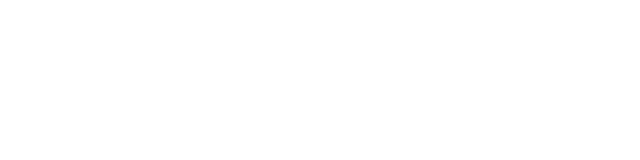
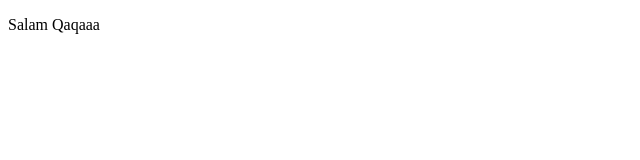
Before and after one commit to alimovabdulla/AngularExample, an Angular app: page / in a window 1280 px wide. Shown: the top 160 px of the page, without its empty margins (0-640 px from the left). Built offline with nearby package versions, Linux system fonts and the light colour scheme.

Commit message:
ChildToParentCommunication

```diff
--- a/src/app/app.component.ts
+++ b/src/app/app.component.ts
@@ -3,15 +3,23 @@
 import { CustomDirective } from './customdirectives/custom.directive';
 import { StructuralDirective } from './customstructuraldirectives/structural.directive';
 import { MypipePipe } from './custompipes/mypipe.pipe';
-import { ParentComponent } from "./parenttochild/parent/parent.component";
-import { ChildComponent } from "./parenttochild/child/child.component";
+import { ParentComponent2 } from './childtoparent/parent2/parent2.component';
+import { ChildComponent2 } from './childtoparent/child2/child2.component'; // Düzgün ad və yol
 
 @Component({
   selector: 'app-root',
   standalone: true,
-  imports: [RouterOutlet, CustomDirective, StructuralDirective, MypipePipe, ParentComponent, ChildComponent],
-  template: `     `,
-  styleUrl: './app.component.scss',
+  imports: [
+    RouterOutlet,
+    CustomDirective,
+    StructuralDirective,
+    MypipePipe,
+    ParentComponent2,
+    ChildComponent2,
+  ],
+  template: `<app-parent2></app-parent2>
+  `,
+  styleUrls: ['./app.component.scss'],
 })
 export class AppComponent {
   title = 'Example';
--- /dev/null
+++ b/src/app/childtoparent/child2/child2.component.ts
@@ -0,0 +1,18 @@
+import { Component, EventEmitter, OnInit, Output } from '@angular/core';
+
+// Angular komponentini yaradırıq. Komponentin 'selector', 'standalone' və 'template' xüsusiyyətlərini müəyyən edirik.
+@Component({
+  selector: 'app-child2', // Komponenti istifadə edərkən HTML şablonunda bu adla istinad edəcəyik.
+  standalone: true, // Komponentin 'standalone' olması, Angular moduluna bağlı olmadan işləyə biləcəyini göstərir.
+  template: ``, // Komponentin şablonu burada boşdur. Şablon daxilində HTML yerləşdirilə bilər.
+})
+export class ChildComponent2 implements OnInit {
+  // Komponenti 'OnInit' interfeysini həyata keçirərək hazırlayırıq.
+
+  @Output() dataEvent: EventEmitter<any> = new EventEmitter(); // 'dataEvent' adlı bir 'EventEmitter' yaradırıq. Bu hadisə komponentdən məlumat göndərmək üçün istifadə olunur.
+
+  ngOnInit(): void {
+    // 'ngOnInit' Angular tərəfindən avtomatik olaraq çağırılan bir metoddur. Komponentin inicializasiyası üçün istifadə olunur.
+    this.dataEvent.emit({ message: 'Salam Qaqaaa' }); // 'dataEvent' hadisəsini tetikləyir və 'message' obyekti ilə məlumat göndərir.
+  }
+}
--- /dev/null
+++ b/src/app/childtoparent/parent2/parent2.component.ts
@@ -0,0 +1,23 @@
+import { Component } from '@angular/core';
+import { ChildComponent2 } from '../../childtoparent/child2/child2.component'; // ChildComponent2-nin importu
+
+// ParentComponent2 komponentini yaradırıq
+@Component({
+  selector: 'app-parent2', // Bu komponenti istifadə edərkən HTML-də 'app-parent2' adını istifadə edəcəyik.
+  standalone: true, // Komponentin 'standalone' olması, Angular moduluna bağlı olmadan işləyə biləcəyini göstərir.
+  imports: [ChildComponent2], // Bu komponentin içində istifadə ediləcək digər komponentləri göstərir.
+  template: `
+    <app-child2 (dataEvent)="childEvent($event)"></app-child2>
+    <!-- ChildComponent2 istifadə olunur və 'dataEvent' hadisəsi parent komponentə bağlanır. -->
+    <p>{{ message }}</p>
+    <!-- 'message' dəyişəni HTML-də göstərilir. -->
+  `,
+})
+export class ParentComponent2 {
+  message: string; // 'message' adlı bir dəyişən təyin edirik.
+
+  // 'childEvent' metodu, 'dataEvent' hadisəsi baş verdikdə çağırılır.
+  childEvent(data: any) {
+    this.message = data.message; // Parent komponentdə 'message' dəyişənini child komponentdən gələn məlumatla yeniləyir.
+  }
+}
```
Also changed, not shown: src/app/childtoparent/child/child.component.ts (deleted, +0 -11 lines), src/app/childtoparent/parent/parent.component.ts (deleted, +0 -16 lines).
